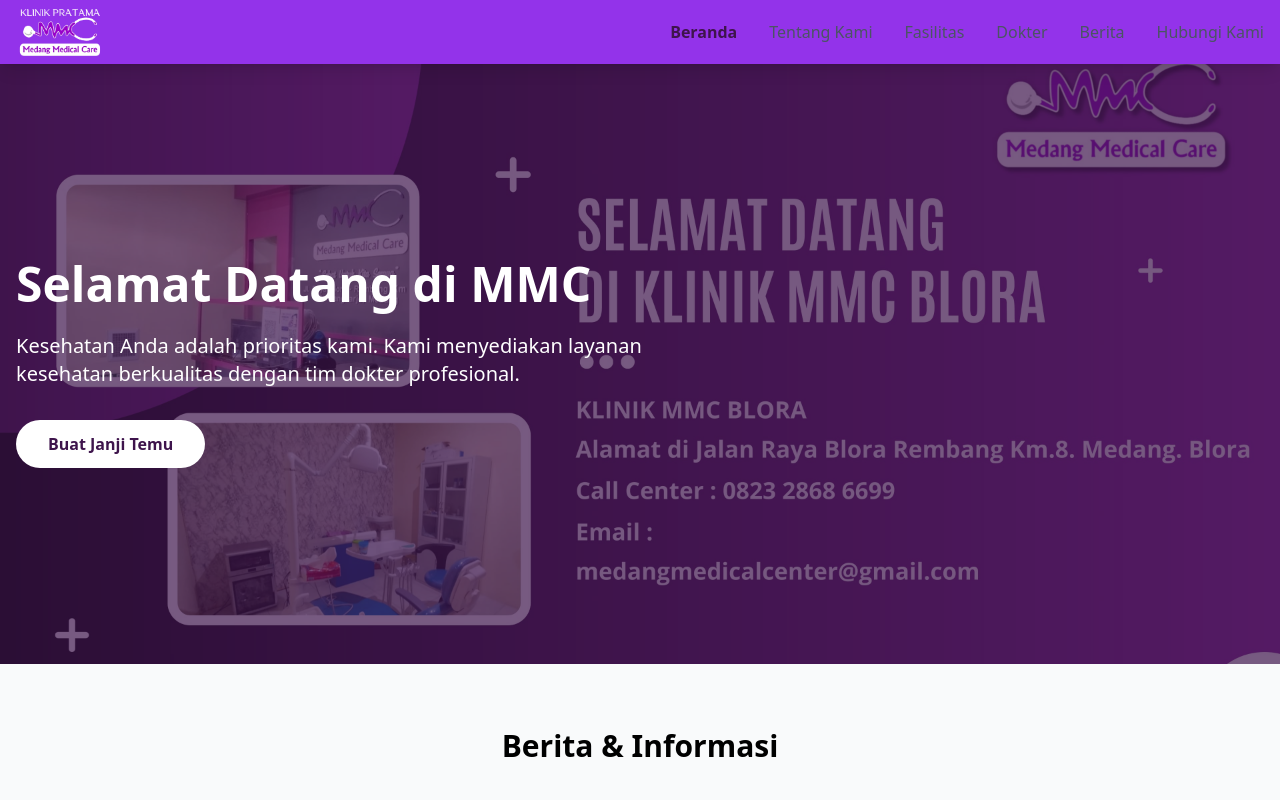
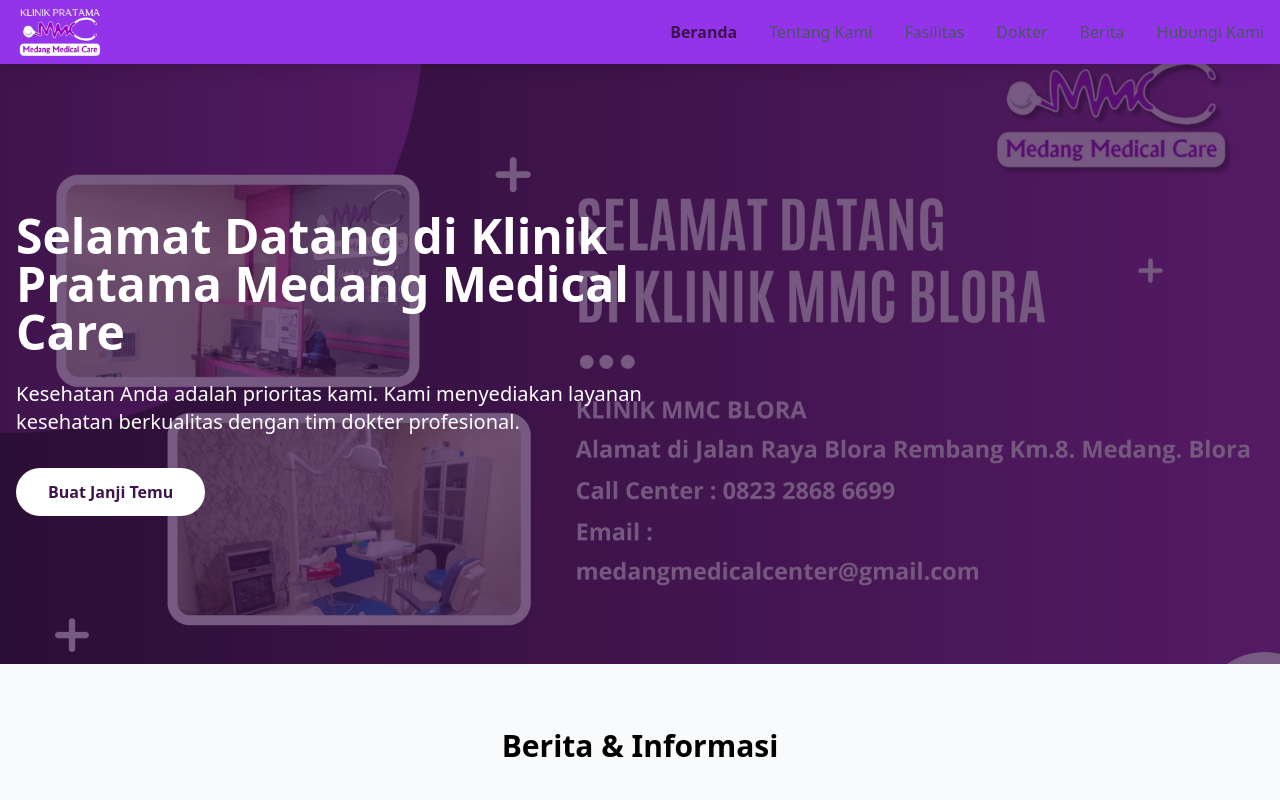
Before and after one commit to iqbaladiatma/medangmedicalcare, a React (Vite) app: page / in a window 1280 px wide. Shown: the top 800 px of the page. Built offline with nearby package versions, Linux system fonts and the light colour scheme.

Commit message:
ganti namaaaa

```diff
--- a/src/pages/Home.tsx
+++ b/src/pages/Home.tsx
@@ -34,7 +34,7 @@ const Home = () => {
         <div className="absolute inset-0 bg-primary bg-opacity-70"></div>
         <div className="relative max-w-7xl mx-auto px-4 h-full flex items-center">
           <motion.div initial={{ x: -100, opacity: 0 }} animate={{ x: 0, opacity: 1 }} transition={{ duration: 0.8, delay: 0.2 }} className="text-white max-w-2xl">
-            <h1 className="text-5xl font-bold mb-6">Selamat Datang di MMC</h1>
+            <h1 className="text-5xl font-bold mb-6">Selamat Datang di Klinik Pratama Medang Medical Care</h1>
             <p className="text-xl mb-8">Kesehatan Anda adalah prioritas kami. Kami menyediakan layanan kesehatan berkualitas dengan tim dokter profesional.</p>
             <motion.button whileHover={{ scale: 1.05 }} whileTap={{ scale: 0.95 }} className="bg-white text-primary px-8 py-3 rounded-full font-semibold hover:bg-gray-100 transition-colors">
               Buat Janji Temu
```
